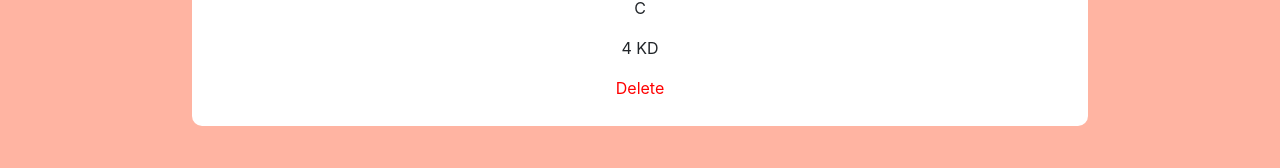
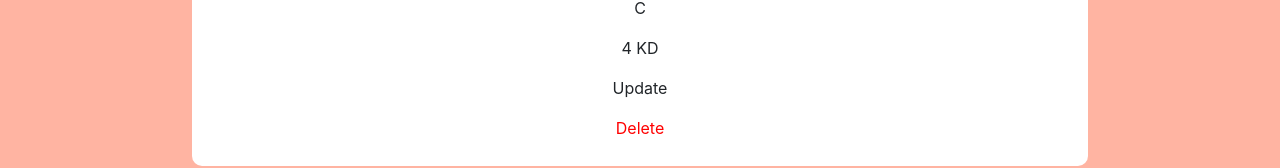
Before and after one commit to malbannai/react-bakery, a React (Create React App) app in the folder codeds_bakery/: page /items/apple-pie in a window 1280 px wide. Shown: the part 446-614 px from the top of the page. Built offline with nearby package versions, Linux system fonts and the light colour scheme.

Commit message:
Update button is in the details now

```diff
--- a/codeds_bakery/src/components/ProductDetail.js
+++ b/codeds_bakery/src/components/ProductDetail.js
@@ -4,6 +4,9 @@ import DeleteButton from "../components/buttons/DeleteButton";
 import { useParams, Redirect } from "react-router-dom";
 // Observer
 import { observer } from "mobx-react";
+
+// Update button
+import UpdateButton from "./buttons/UpdateButton";
 
 // Store
 import productStore from "../stores/productStore";
@@ -20,6 +23,7 @@ const ProductDetail = (props) => {
       <img src={element.image} />
       <p>{element.description}</p>
       <p>{element.price} KD</p>
+      <UpdateButton element={element} />
       <DeleteButton itemID={element.name} />
     </DetailWrapper>
   );
```
